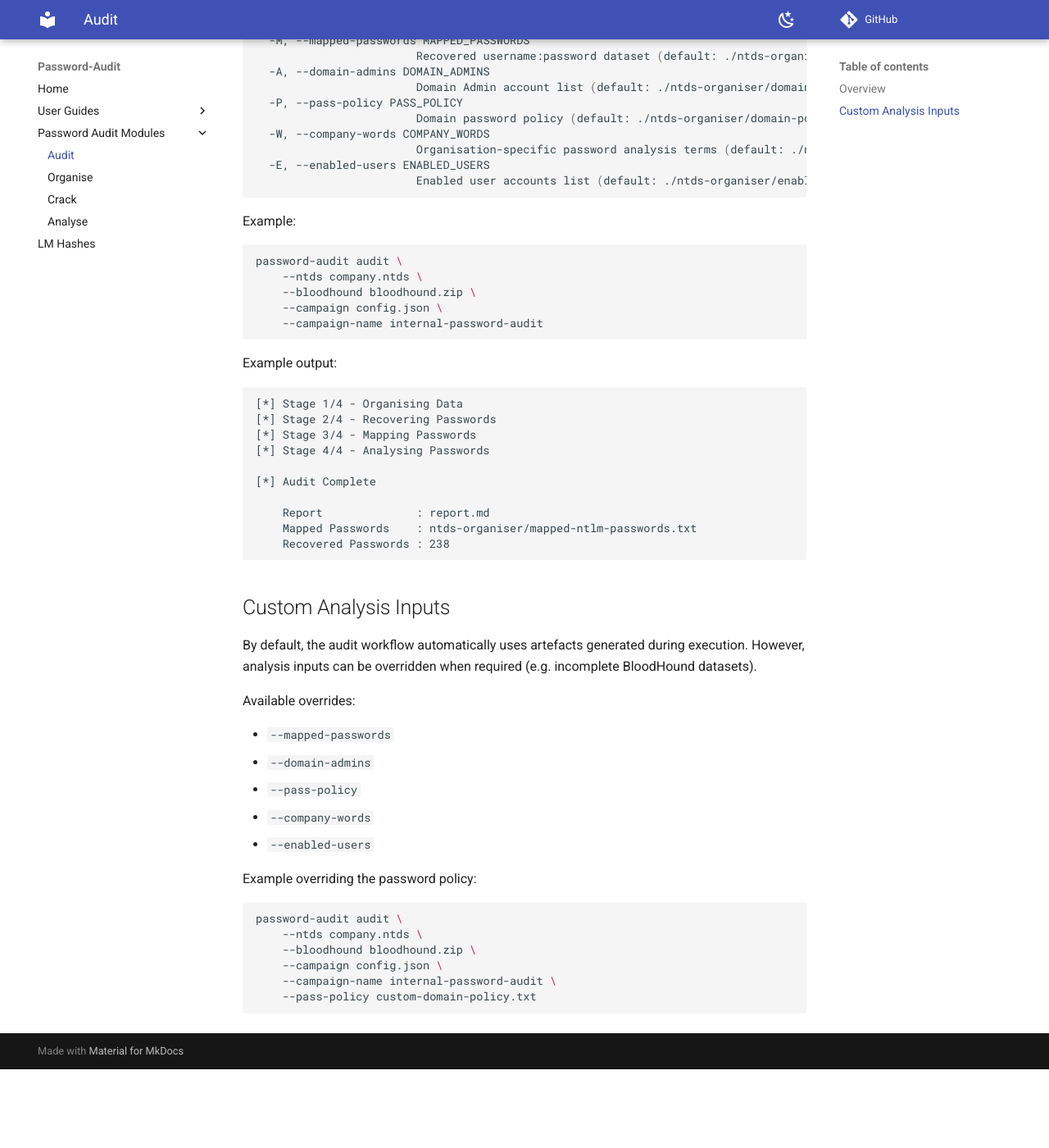
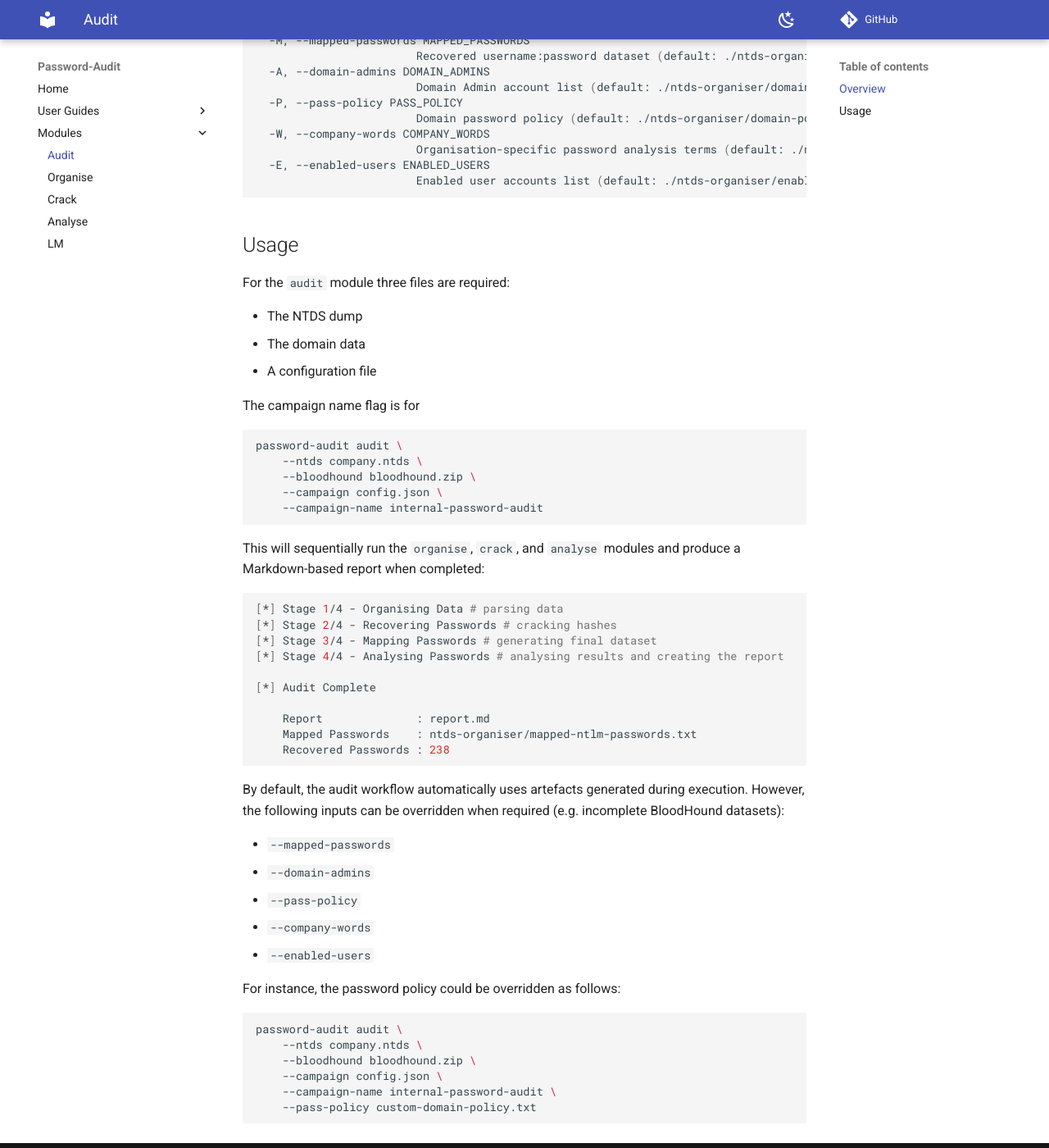
Before and after one commit to CSpanias/password-audit, an MkDocs documentation site: the page built from docs/audit.md, in a window 1280 px wide and 1400 px high, scrolled down 564 px. Shown: the whole window at 82% size. Built offline with MkDocs 1.6.1 and Material for MkDocs 9.7.7, drawn with Linux system fonts in a browser that asks for light colours; comment, search, counter and statistics services are not loaded; before the commit the page ends 1868 px from its top, so only the background shows below that; some of the changed text lies outside the part shown.

Commit message:
Fixed bug introduced by LM functionality.

````diff
--- a/docs/audit.md
+++ b/docs/audit.md
@@ -2,19 +2,19 @@
 
 ## Overview
 
-The `password-audit audit` module performs automatically the [end-to-end process](index.md#end-to-end-example) by orchestrating all the other three modules (`organise`, `crack`, and `analyse`).
+The `audit` module performs automatically the [end-to-end process](index.md#end-to-end-example) by orchestrating all the other three modules (`organise`, `crack`, and `analyse`).
 
-It is intended as the primary workflow for most engagements and automates the full password auditing process from NTDS parsing through to report generation.
+It is intended as the primary workflow for most engagements and automates the full password auditing process from data parsing through to report generation.
 
 ```bash
 $ password-audit audit -h
-usage: password-audit audit [-h] -N NTDS [-B BLOODHOUND] -C CAMPAIGN -G CAMPAIGN_NAME [-M MAPPED_PASSWORDS] [-A DOMAIN_ADMINS] [-P PASS_POLICY] [-W COMPANY_WORDS] [-E ENABLED_USERS]
+usage: password-audit audit [-h] -N NTDS -B BLOODHOUND -C CAMPAIGN -G CAMPAIGN_NAME [-M MAPPED_PASSWORDS] [-A DOMAIN_ADMINS] [-P PASS_POLICY] [-W COMPANY_WORDS] [-E ENABLED_USERS]
 
 options:
   -h, --help            show this help message and exit
   -N, --ntds NTDS       Secretsdump NTDS file
   -B, --bloodhound BLOODHOUND
-                        BloodHound ZIP export (default: None)
+                        BloodHound ZIP export
   -C, --campaign CAMPAIGN
                         Campaign configuration file
   -G, --campaign-name CAMPAIGN_NAME
@@ -31,7 +31,15 @@
                         Enabled user accounts list (default: ./ntds-organiser/enabled-users.txt)
 ```
 
-Example:
+## Usage
+
+For the `audit` module three files are required:
+
+- The NTDS dump
+- The domain data
+- A configuration file
+
+The campaign name flag is for
 
 ```bash
 password-audit audit \
@@ -41,13 +49,13 @@
     --campaign-name internal-password-audit
 ```
 
-Example output:
+This will sequentially run the `organise`, `crack`, and `analyse` modules and produce a Markdown-based report when completed:
 
-```text
-[*] Stage 1/4 - Organising Data
-[*] Stage 2/4 - Recovering Passwords
-[*] Stage 3/4 - Mapping Passwords
-[*] Stage 4/4 - Analysing Passwords
+```bash
+[*] Stage 1/4 - Organising Data # parsing data
+[*] Stage 2/4 - Recovering Passwords # cracking hashes
+[*] Stage 3/4 - Mapping Passwords # generating final dataset
+[*] Stage 4/4 - Analysing Passwords # analysing results and creating the report
 
 [*] Audit Complete
 
@@ -56,11 +64,7 @@
     Recovered Passwords : 238
 ```
 
-## Custom Analysis Inputs
-
-By default, the audit workflow automatically uses artefacts generated during execution. However, analysis inputs can be overridden when required (e.g. incomplete BloodHound datasets).
-
-Available overrides:
+By default, the audit workflow automatically uses artefacts generated during execution. However, the following inputs can be overridden when required (e.g. incomplete BloodHound datasets):
 
 * `--mapped-passwords`
 * `--domain-admins`
@@ -68,7 +72,7 @@
 * `--company-words`
 * `--enabled-users`
 
-Example overriding the password policy:
+For instance, the password policy could be overridden as follows:
 
 ```bash
 password-audit audit \
--- a/mkdocs.yml
+++ b/mkdocs.yml
@@ -33,13 +33,12 @@
 
   - User Guides:
       - Installation: installation.md
-      - Development Guide: development.md
-      - Future Ideas: ideas.md
+      - Development: development.md
+      - Roadmap: ideas.md
 
-  - Password Audit Modules:
+  - Modules:
       - Audit: audit.md
       - Organise: organise.md
       - Crack: crack.md
       - Analyse: analyse.md
-
-  - LM Hashes: lm.md
+      - LM: lm.md
````
Also changed, not shown: 3 other files.
